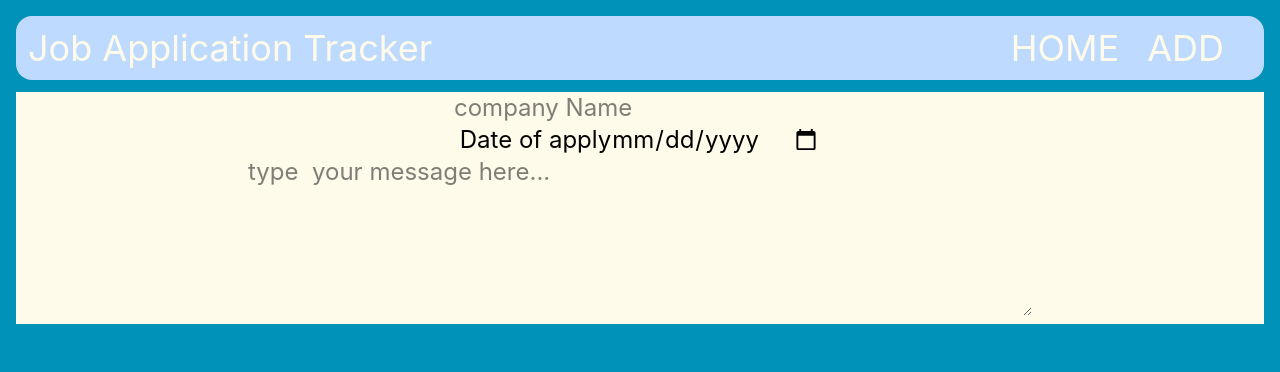
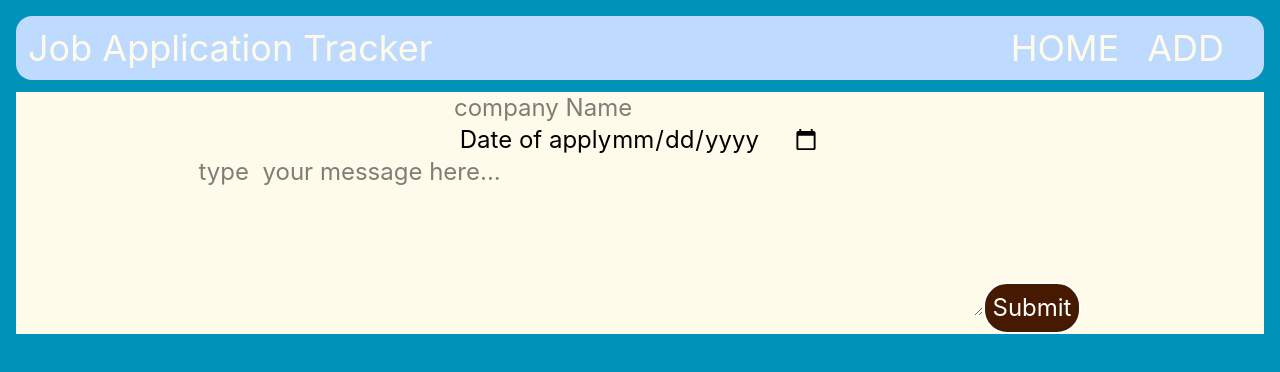
Before and after one commit to thakurcoder/job-application-tracker, a React (Vite) app in the folder frontend/: page /add in a window 1280 px wide. Shown: the top 372 px of the page. Built offline with nearby package versions, Linux system fonts and the light colour scheme.

Commit message:
add form

```diff
--- a/frontend/src/pages/Add.jsx
+++ b/frontend/src/pages/Add.jsx
@@ -1,20 +1,32 @@
-import Navbar from "../components/Navbar";
+import { useState } from "react";
+
 
 const Add = () => {
 
+    const [formData, setformData] = useState({company:"",date:"",message:""});
 
+    const handleSubmit = async (e)=>{
+        e.preventDefault();
+        setformData({
+            company:e.target.company.value,
+            date:e.target.date.value,
+            message:e.target.message.value
+        })
+        console.log(formData)
+    }
 
   return (
     <>
       <div className="text-center mt-3 text-2xl">
-        <form className="bg-amber-50 ">
-            <input type="text" placeholder="company Name" />
+        <form onSubmit={handleSubmit} className="bg-amber-50">
+            <input name="company" type="text" placeholder="company Name" />
             <div>
             <label>Date of apply</label>
-            <input type="date" placeholder="date" />
+            <input name="date" type="date" placeholder="date" />
             </div>
 
-            <textarea rows={5} cols={50} placeholder="type  your message here..." />
+            <textarea name="message" rows={5} cols={50} placeholder="type  your message here..." />
+            <button type="submit" className="bg-amber-950 border-2 rounded-3xl text-white p-2">Submit</button>
         </form>
       </div>
     </>
```
